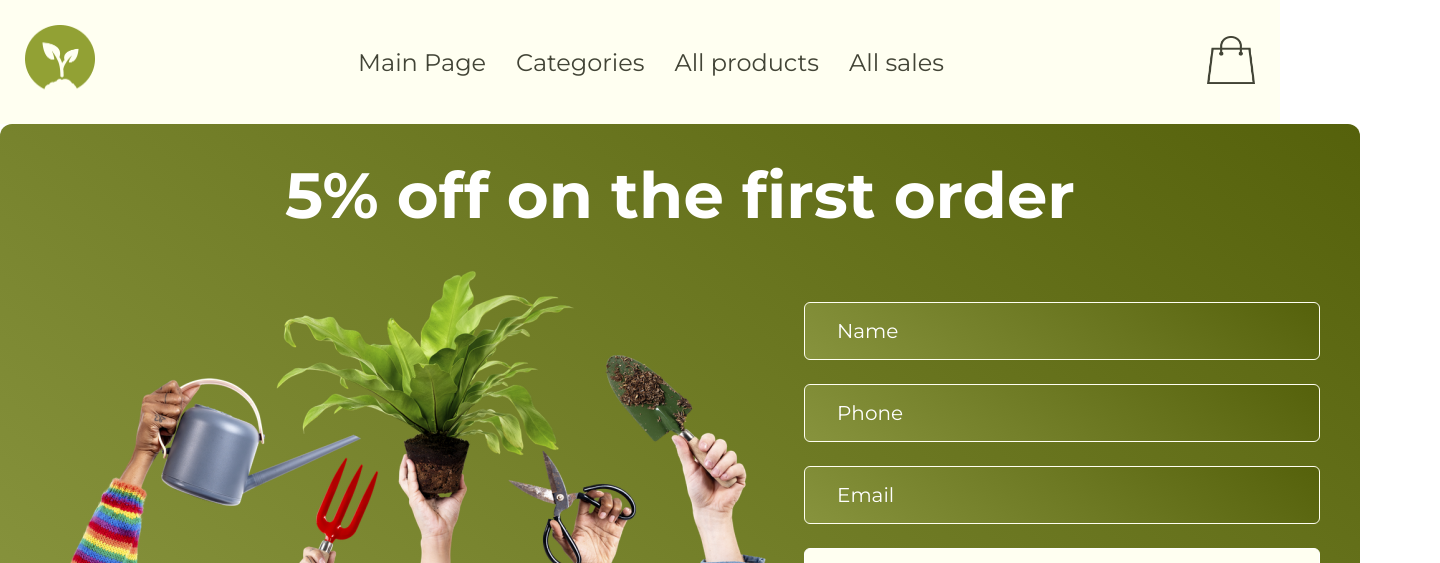
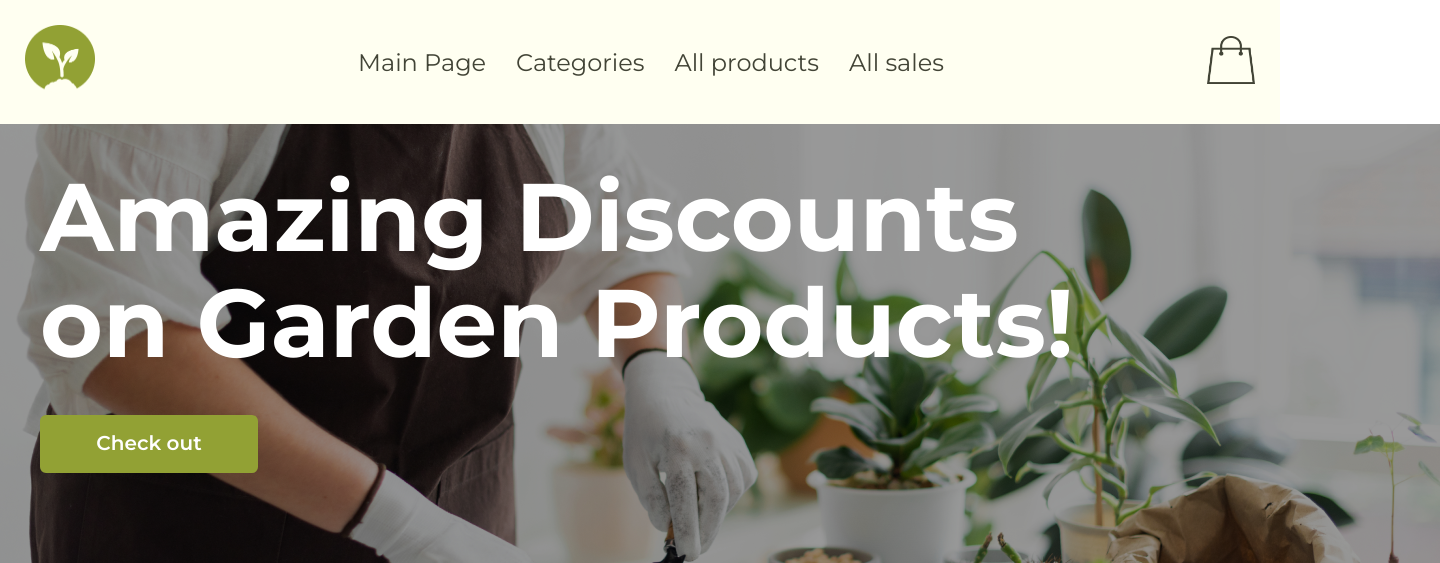
Before and after one commit to Vadim1489/GardenProject_FE_TelRan, a React (Create React App) app: page / in a window 1280 px wide. Shown: the top 563 px of the page, 1440 px wide, since content can reach past the window. Built offline with nearby package versions, Linux system fonts and the light colour scheme; no server answers.

Commit message:
added wrapper

```diff
--- a/src/App.js
+++ b/src/App.js
@@ -1,6 +1,5 @@
 import './App.css';
 import { Routes, Route } from 'react-router-dom';
-import Header from './components/Header';
 import MainPage from './pages/MainPage';
 import CategoriesPage from './pages/CategoriesPage';
 import AllProductsPage from './pages/AllProductsPage';
@@ -9,7 +8,6 @@ import CartPage from './pages/CartPage';
 function App() {
   return (
     <div>
-      <Header/>
       <Routes>
         <Route path='/' element={<MainPage />} />
         <Route path='categories' element={<CategoriesPage />} />
--- /dev/null
+++ b/src/components/Wrapper/index.jsx
@@ -0,0 +1,11 @@
+import React from 'react'
+import s from './index.module.css'
+
+export default function Wrapper() {
+  return (
+    <div className={s.wrapper}>
+        <h1>Amazing Discounts <br/> on Garden Products!</h1>
+        <div className={s.btn}>Check out</div>
+    </div>
+  )
+}
--- /dev/null
+++ b/src/components/Wrapper/index.module.css
@@ -0,0 +1,30 @@
+.wrapper {
+    display: flex;
+    align-items: flex-start;
+    justify-content: flex-start;
+    flex-direction: column;
+    gap: 40px;
+    padding: 40px;
+}
+
+.wrapper h1 {
+    font-family: "Montserrat", sans-serif;
+    font-weight: 700;
+    font-size: 96px;
+    line-height: 1.1;
+    color: #fff;
+}
+
+.wrapper .btn {
+    border-radius: 6px;
+    padding: 16px 56px;
+    width: 218px;
+    height: 58px;
+    background: #92a134;
+    font-family: "Montserrat", sans-serif;
+    font-weight: 600;
+    font-size: 20px;
+    text-align: center;
+    color: #fff;
+    cursor: pointer;
+}
--- /dev/null
+++ b/src/components/WrapperContainer/index.jsx
@@ -0,0 +1,11 @@
+import React from 'react'
+import Wrapper from '../Wrapper'
+import s from './index.module.css'
+
+export default function WrapperContainer() {
+  return (
+    <div className={s.wrapper_container}>
+        <Wrapper />
+    </div>
+  )
+}
--- /dev/null
+++ b/src/components/WrapperContainer/index.module.css
@@ -0,0 +1,5 @@
+.wrapper_container {
+    background-image: url('./media/wrapper_background.png');
+    width: 1440px;
+    height: 600px;
+}
--- a/src/pages/MainPage/index.jsx
+++ b/src/pages/MainPage/index.jsx
@@ -1,11 +1,14 @@
 import Footer from "../../components/Footer";
 import SalesBlockMailPage from "../../components/SalesBlockMainPage"; // Выбор первого варианта
 import Form from "../../components/Form"; // Выбор второго варианта
+import WrapperContainer from "../../components/WrapperContainer";
+import Header from "../../components/Header";
 
 export default function MainPage() {
   return (
     <div>
-
+      <Header />
+      <WrapperContainer />
       <Form />
       <SalesBlockMailPage />
       <Footer/>
```
Also changed, not shown: src/components/WrapperContainer/media/wrapper_background.png (added).
